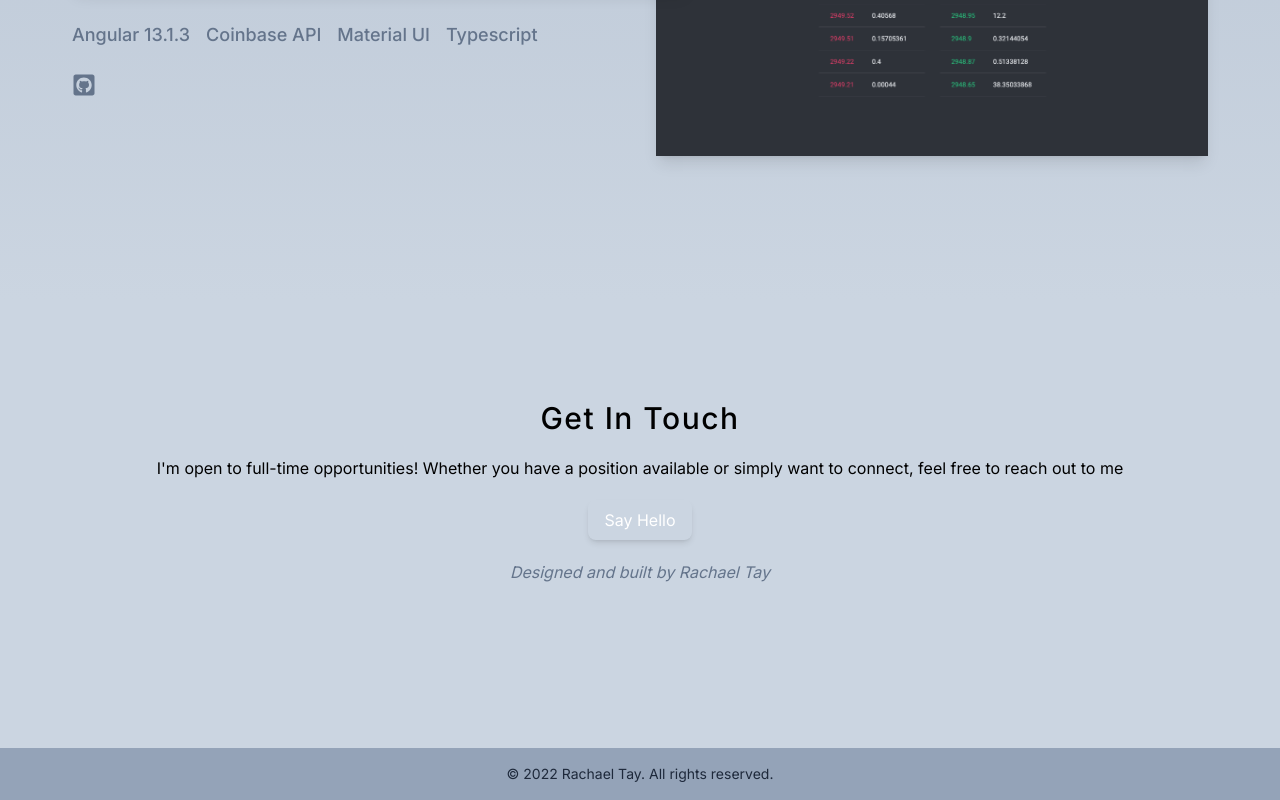
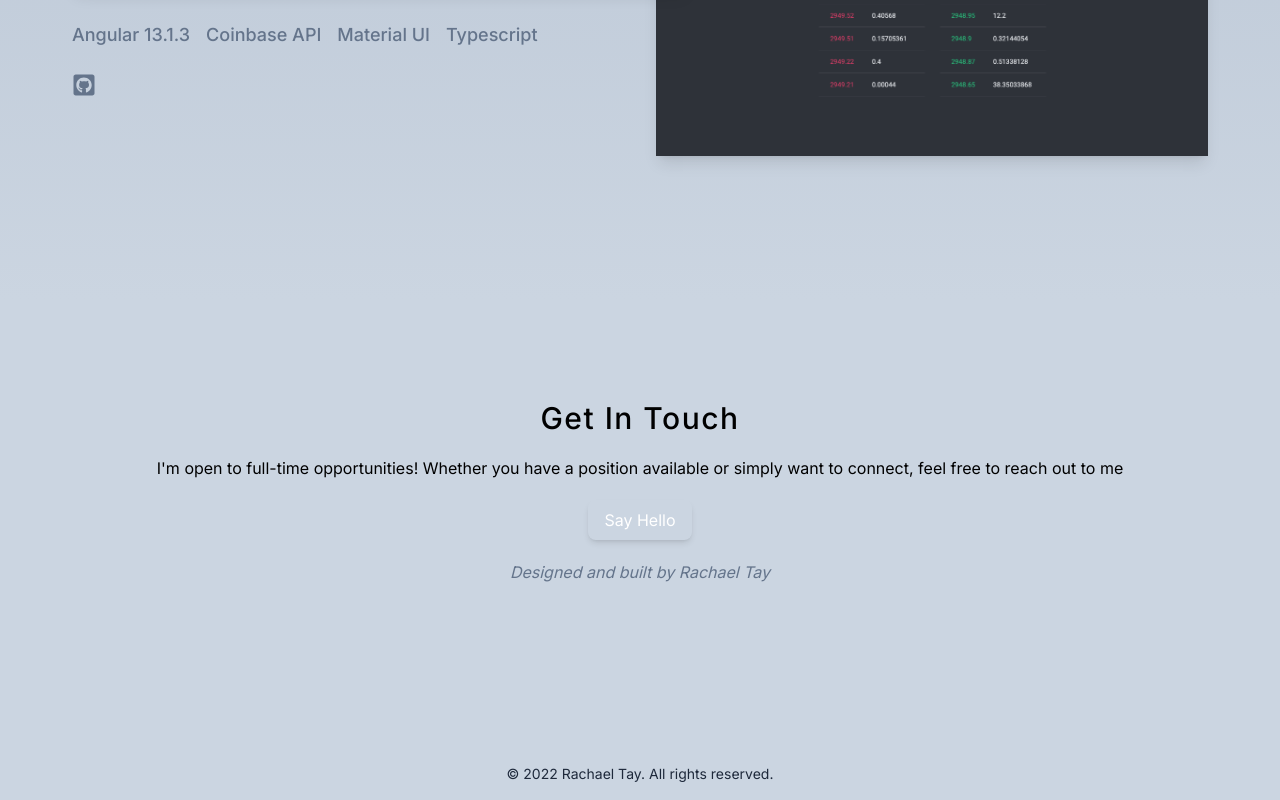
Before and after one commit to rachaeltay/rachaeltay.github.io, a React (Vite) app: page / in a window 1280 px wide. Shown: the part 3866-4666 px from the top of the page. Built offline with nearby package versions, Linux system fonts and the light colour scheme.

Commit message:
Make footer more unity

```diff
--- a/src/components/Footer.jsx
+++ b/src/components/Footer.jsx
@@ -44,7 +44,7 @@ const Footer = () => {
             />
 
             {/* Copyright Section */}
-            <div className='relative z-10 bg-slate-400 py-4'>
+            <div className='relative z-10 py-4'>
                 <div className='align-element'>
                     <p className='text-text-dark text-sm'>
                         © {currentYear} Rachael Tay. All rights reserved.
```
